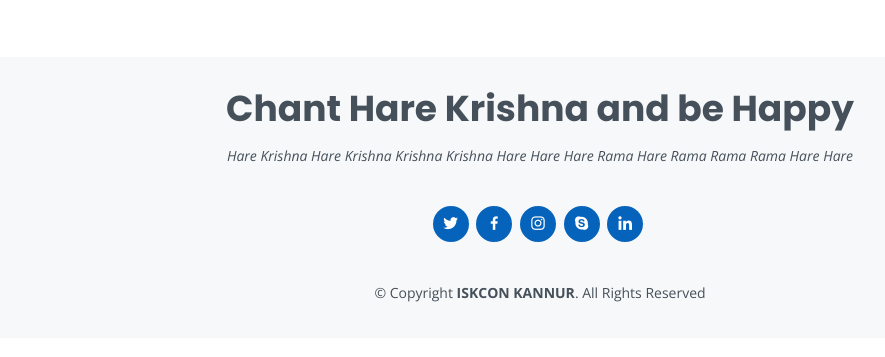
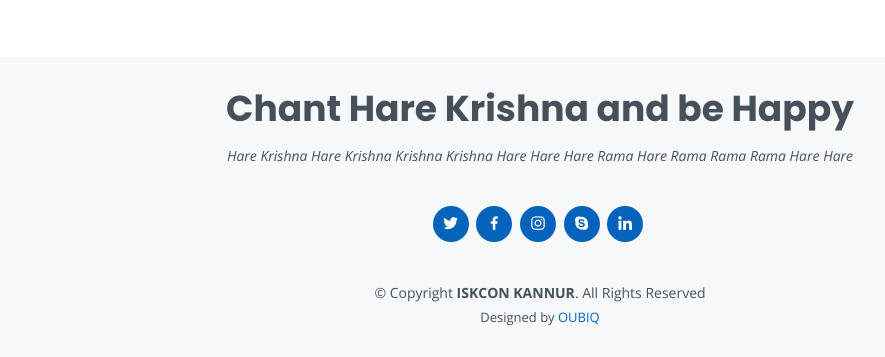
Before and after one commit to subithou/iskcon_kannur, a plain HTML site: page index.html in a window 1280 px wide. Shown: the part 7105-7462 px from the top of the page, without its empty margins (100-985 px from the left). Drawn offline with nearby package versions, Linux system fonts and the light colour scheme.

Commit message:
added oubiq  in footer

```diff
--- a/index.html
+++ b/index.html
@@ -1027,7 +1027,7 @@ td {
         <!-- You can delete the links only if you purchased the pro version. -->
         <!-- Licensing information: [license-url] -->
         <!-- Purchase the pro version with working PHP/AJAX contact form: https://bootstrapmade.com/free-html-bootstrap-template-my-resume/ -->
-        <!--Designed by <a href="https://bootstrapmade.com/">Subith O U</a>-->
+        Designed by <a href="https://www.oubiq.com/">OUBIQ</a>
       </div>
     </div>
   </footer><!-- End Footer -->
```
